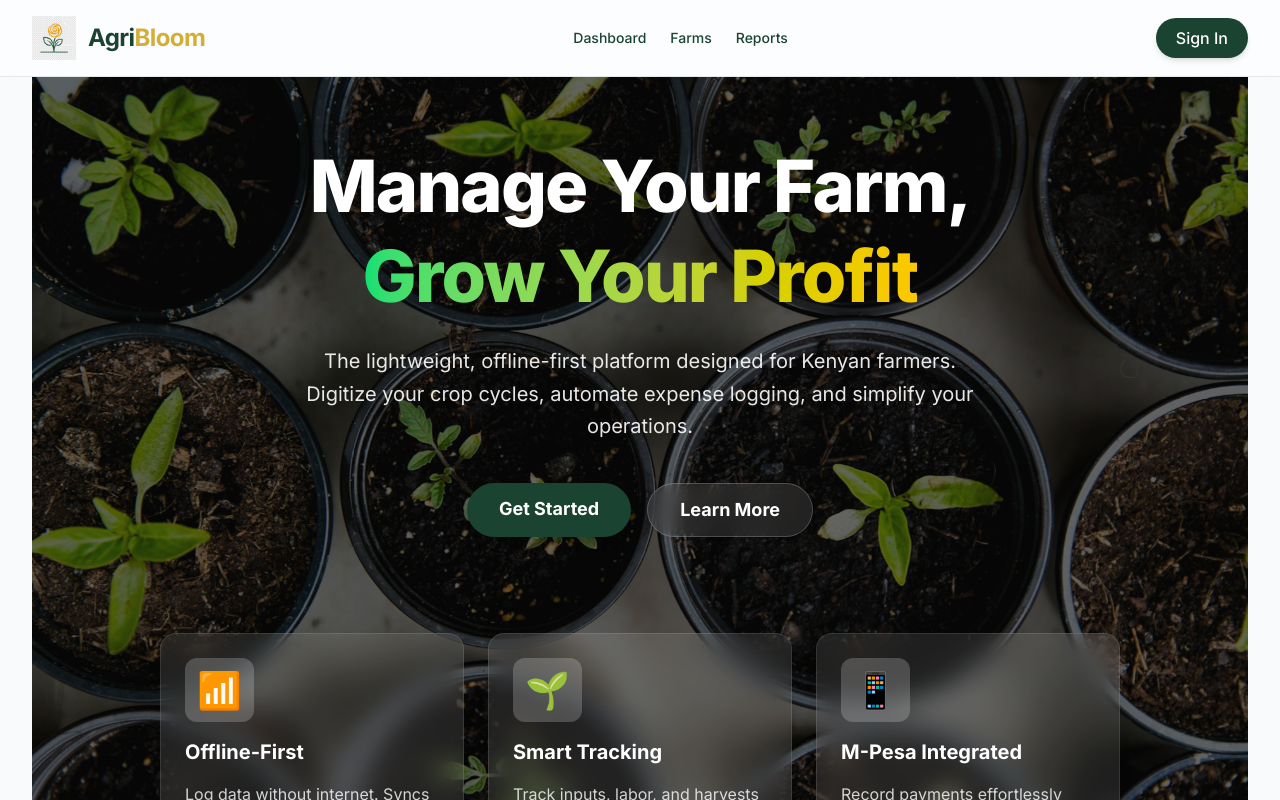
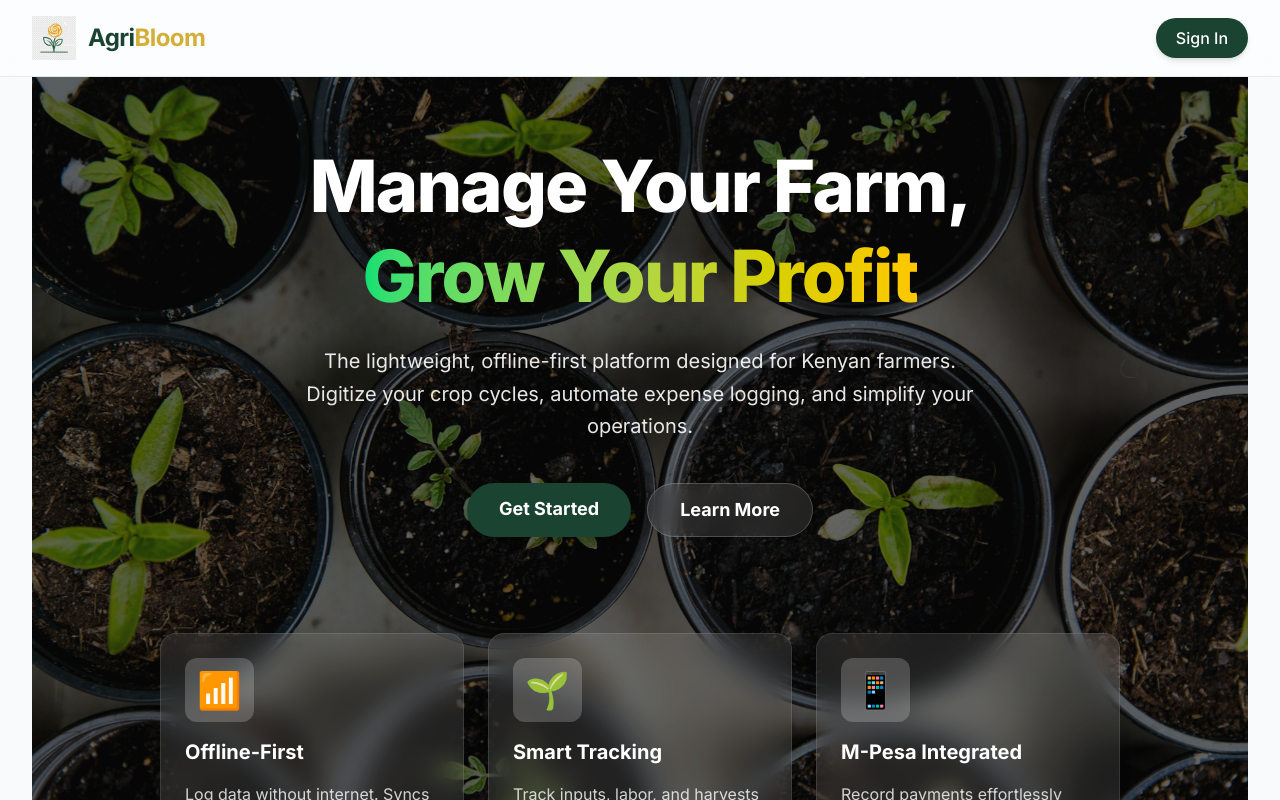
Before and after one commit to solomon476/AgriBloom, a Next.js app in the folder web/: page / in a window 1280 px wide. Shown: the top 800 px of the page. Built offline with nearby package versions, Linux system fonts and the light colour scheme.

Commit message:
Hide dashboard navigation on public pages

```diff
--- a/web/src/app/layout.tsx
+++ b/web/src/app/layout.tsx
@@ -1,7 +1,6 @@
 import type { Metadata } from "next";
 import { Inter } from "next/font/google";
-import Image from "next/image";
-import Link from "next/link";
+import Header from "@/components/Header";
 import "./globals.css";
 
 const inter = Inter({ subsets: ["latin"], variable: "--font-sans" });
@@ -20,26 +19,7 @@ export default function RootLayout({
     <html lang="en">
       <body className={`${inter.variable} font-sans antialiased`}>
         <div className="min-h-screen bg-background text-foreground flex flex-col">
-          <header className="w-full py-4 px-8 flex justify-between items-center border-b border-primary/10 bg-white/50 backdrop-blur-md sticky top-0 z-50">
-            <Link href="/" className="flex items-center gap-3">
-              <Image
-                src="/logo.png"
-                alt="AgriBloom Logo"
-                width={44}
-                height={44}
-                className="object-contain"
-              />
-              <h1 className="text-2xl font-bold tracking-tight text-primary">Agri<span className="text-secondary">Bloom</span></h1>
-            </Link>
-            <nav className="hidden md:flex gap-6 font-medium text-sm">
-              <Link href="/dashboard" className="text-primary hover:text-accent transition-colors">Dashboard</Link>
-              <Link href="/farms" className="text-primary hover:text-accent transition-colors">Farms</Link>
-              <Link href="/reports" className="text-primary hover:text-accent transition-colors">Reports</Link>
-            </nav>
-            <Link href="/auth/signin" className="bg-primary hover:bg-primary/90 text-primary-foreground px-5 py-2 rounded-full font-medium transition-all shadow-md hover:shadow-lg transform hover:-translate-y-0.5 inline-block text-center">
-              Sign In
-            </Link>
-          </header>
+          <Header />
           <main className="flex-1 flex flex-col items-center justify-center p-8">
             {children}
           </main>
--- /dev/null
+++ b/web/src/components/Header.tsx
@@ -0,0 +1,48 @@
+"use client";
+
+import Image from "next/image";
+import Link from "next/link";
+import { usePathname } from "next/navigation";
+
+export default function Header() {
+  const pathname = usePathname();
+
+  // Determine if we are in the "app" area vs the "marketing/auth" area
+  const isAppArea = pathname !== "/" && pathname !== "/auth/signin";
+
+  return (
+    <header className="w-full py-4 px-8 flex justify-between items-center border-b border-primary/10 bg-white/50 backdrop-blur-md sticky top-0 z-50">
+      <Link href={isAppArea ? "/dashboard" : "/"} className="flex items-center gap-3">
+        <Image
+          src="/logo.png"
+          alt="AgriBloom Logo"
+          width={44}
+          height={44}
+          className="object-contain"
+        />
+        <h1 className="text-2xl font-bold tracking-tight text-primary">
+          Agri<span className="text-secondary">Bloom</span>
+        </h1>
+      </Link>
+
+      {isAppArea ? (
+        // Authenticated Navigation
+        <>
+          <nav className="hidden md:flex gap-6 font-medium text-sm">
+            <Link href="/dashboard" className={`hover:text-accent transition-colors ${pathname === '/dashboard' ? 'text-accent font-bold' : 'text-primary'}`}>Dashboard</Link>
+            <Link href="/farms" className={`hover:text-accent transition-colors ${pathname === '/farms' ? 'text-accent font-bold' : 'text-primary'}`}>Farms</Link>
+            <Link href="/reports" className={`hover:text-accent transition-colors ${pathname === '/reports' ? 'text-accent font-bold' : 'text-primary'}`}>Reports</Link>
+          </nav>
+          <Link href="/" className="bg-red-50 hover:bg-red-100 text-red-600 px-5 py-2 rounded-full font-medium transition-all shadow-sm border border-red-200 inline-block text-center">
+            Sign Out
+          </Link>
+        </>
+      ) : (
+        // Public Navigation
+        <Link href="/auth/signin" className="bg-primary hover:bg-primary/90 text-primary-foreground px-5 py-2 rounded-full font-medium transition-all shadow-md hover:shadow-lg transform hover:-translate-y-0.5 inline-block text-center">
+          Sign In
+        </Link>
+      )}
+    </header>
+  );
+}
```
